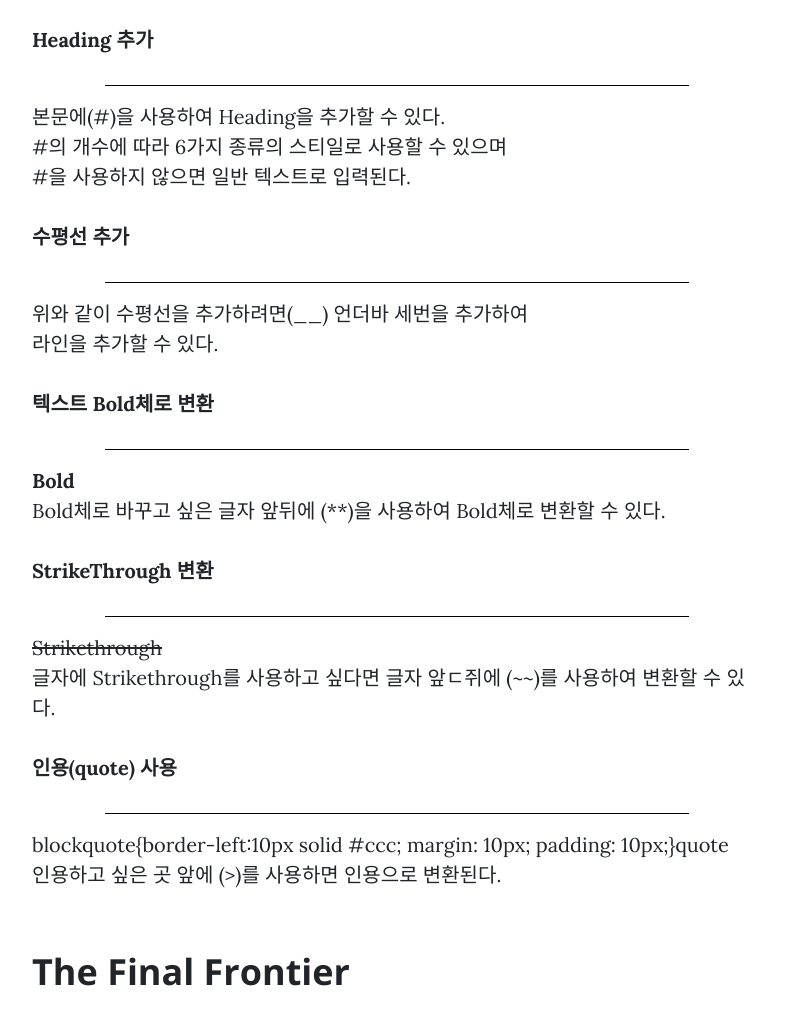
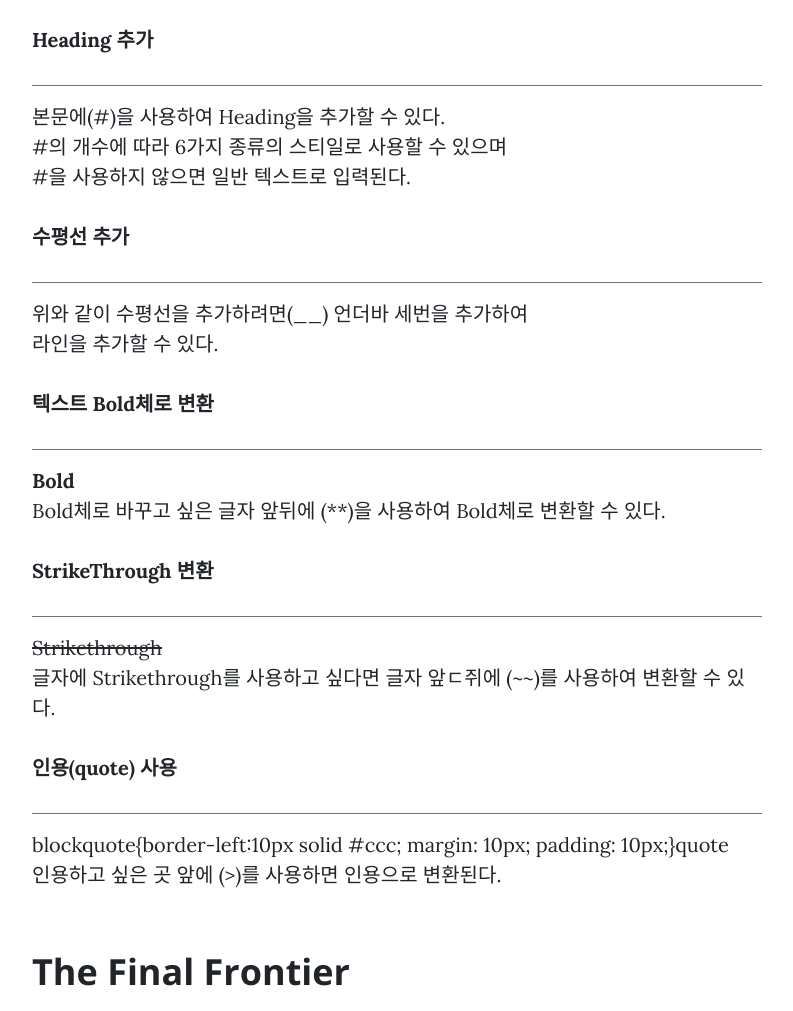
Before and after one commit to songsangmin/songsangmin.github.io, a website: page post.html in a window 1280 px wide. Shown: the part 719-1730 px from the top of the page, without its empty margins (243-1036 px from the left). Drawn offline with nearby package versions, Linux system fonts and the light colour scheme.

Commit message:
Update post.html

```diff
--- a/post.html
+++ b/post.html
@@ -76,15 +76,15 @@
       <div class="row">
         <div class="col-lg-8 col-md-10 mx-auto">
           <h2 class ="section-heading">내가 사용할 마크다운 정리</h2>
-          <p><b>Heading 추가</b><br><hr width = "80%" color = "black">본문에(#)을 사용하여 Heading을 추가할 수 있다.<br>#의 개수에 따라 6가지 종류의 스티일로 사용할 수 있으며<br>#을 사용하지 않으면 일반 텍스트로 입력된다.</p>
+          <p><b>Heading 추가</b><br><hr width = "100%" color = "grey">본문에(#)을 사용하여 Heading을 추가할 수 있다.<br>#의 개수에 따라 6가지 종류의 스티일로 사용할 수 있으며<br>#을 사용하지 않으면 일반 텍스트로 입력된다.</p>
 
-          <p><b>수평선 추가</b><br><hr width = "80%" color = "black">위와 같이 수평선을 추가하려면(__) 언더바 세번을 추가하여<br>라인을 추가할 수 있다.</p>
+          <p><b>수평선 추가</b><br><hr width = "100%" color = "grey">위와 같이 수평선을 추가하려면(__) 언더바 세번을 추가하여<br>라인을 추가할 수 있다.</p>
 
-          <p><b>텍스트 Bold체로 변환</b><br><hr width = "80%" color = "black"><b>Bold</b><br>Bold체로 바꾸고 싶은 글자 앞뒤에 (**)을 사용하여 Bold체로 변환할 수 있다.</p>
+          <p><b>텍스트 Bold체로 변환</b><br><hr width = "100%" color = "grey"><b>Bold</b><br>Bold체로 바꾸고 싶은 글자 앞뒤에 (**)을 사용하여 Bold체로 변환할 수 있다.</p>
 
-          <p><b>StrikeThrough 변환</b><br><hr width = "80%" color = "black"><del>Strikethrough</del><br>글자에 Strikethrough를 사용하고 싶다면 글자 앞ㄷ쥐에 (~~)를 사용하여 변환할 수 있다.</p>
+          <p><b>StrikeThrough 변환</b><br><hr width = "100%" color = "grey"><del>Strikethrough</del><br>글자에 Strikethrough를 사용하고 싶다면 글자 앞ㄷ쥐에 (~~)를 사용하여 변환할 수 있다.</p>
 
-          <p><b>인용(quote) 사용</b><br><hr width = "80%" color = "black">blockquote{border-left:10px solid #ccc; margin: 10px; padding: 10px;}quote<br>인용하고 싶은 곳 앞에 (>)를 사용하면 인용으로 변환된다.</p>
+          <p><b>인용(quote) 사용</b><br><hr width = "100%" color = "grey">blockquote{border-left:10px solid #ccc; margin: 10px; padding: 10px;}quote<br>인용하고 싶은 곳 앞에 (>)를 사용하면 인용으로 변환된다.</p>
 
           <h2 class="section-heading">The Final Frontier</h2>
 
```
